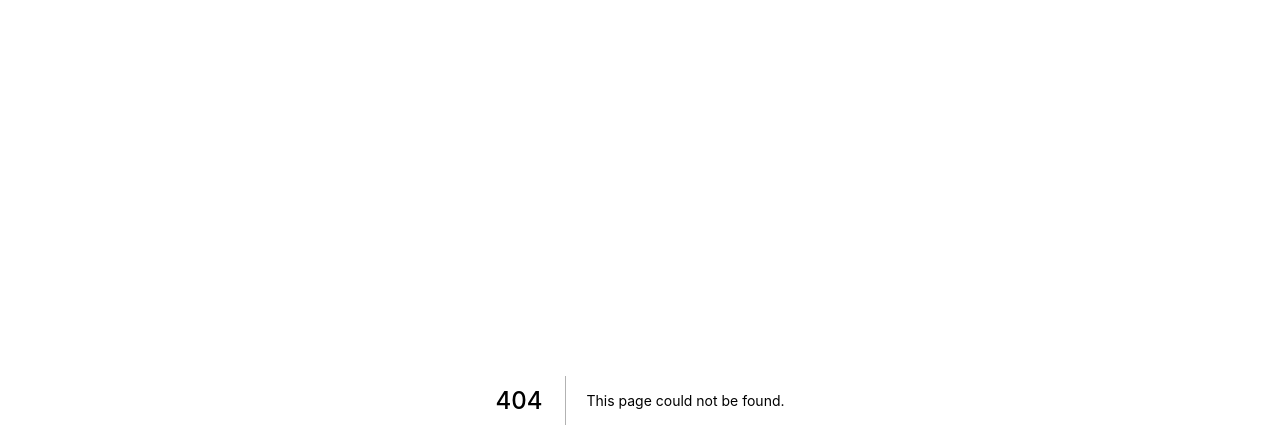
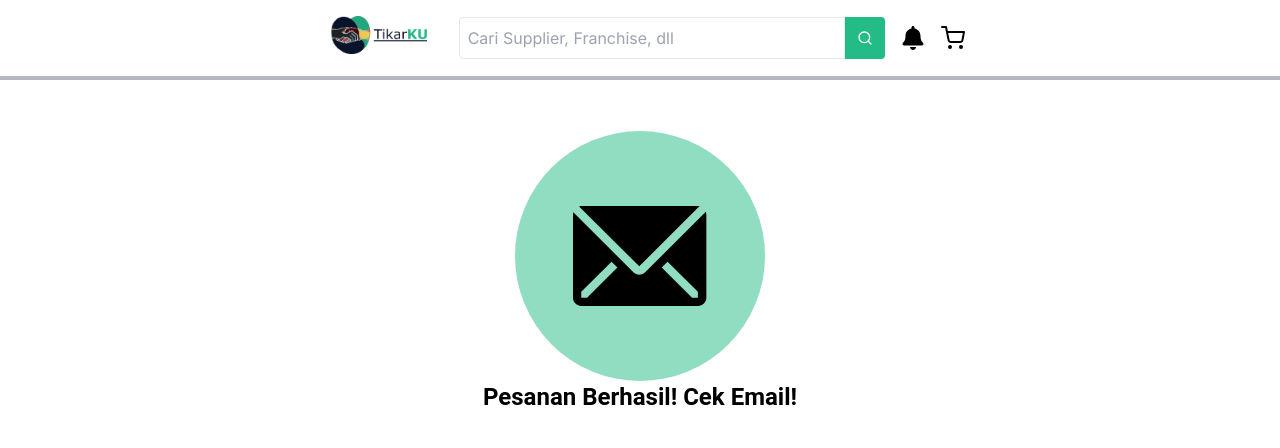
Before and after one commit to lordronz-archive/tikar-ku, a Next.js app: page /order-success in a window 1280 px wide. Before the commit this address had no page. Shown: the top 448 px of the page. Built offline with nearby package versions, Linux system fonts and the light colour scheme.

Commit message:
feat: Add order-success page

```diff
--- a/src/components/SearchResult.tsx
+++ b/src/components/SearchResult.tsx
@@ -3,11 +3,12 @@ import Card from '@mui/material/Card';
 import CardContent from '@mui/material/CardContent';
 import CardMedia from '@mui/material/CardMedia';
 import Typography from '@mui/material/Typography';
+import Link from 'next/link';
 import { useState } from 'react';
 import { BsHeart, BsHeartFill, BsStarFill } from 'react-icons/bs';
 import { MdLocationPin } from 'react-icons/md';
 
-const Item = ({ image, alt, liked, rating, slot, price }: { image: string, alt: string, liked: boolean, rating: string, slot: number, price: string }) => {
+const Item = ({ image, alt, liked, rating, slot, price, id }: { image: string, alt: string, liked: boolean, rating: string, slot: number, price: string, id: number }) => {
   const [like, setLike] = useState(liked);
 
   return (
@@ -50,7 +51,9 @@ const Item = ({ image, alt, liked, rating, slot, price }: { image: string, alt:
               : <BsHeart size={28} className='cursor-pointer'  onClick={ () => setLike(!like) }/>
             }
             <button className='bg-vgreen text-vwhite py-1 px-8 rounded-xl'>
-              Pilih
+              <Link href={`/payment/${id}`}>
+                <a>Pilih</a>
+              </Link>
             </button>
           </div>
         </CardContent>
@@ -136,7 +139,7 @@ const SearchResult = () => {
       </Typography>
       {
         items.map(({ image, alt, liked, rating, slot, price }, i) => (
-          <Item image={image} alt={alt} liked={liked} rating={rating} slot={slot} price={price} key={i} />
+          <Item image={image} alt={alt} liked={liked} rating={rating} slot={slot} price={price} id={i} key={i} />
         ))
       }
     </div>
--- /dev/null
+++ b/src/pages/order-success.tsx
@@ -0,0 +1,28 @@
+import Typography from '@mui/material/Typography';
+import Image from 'next/image';
+
+import Header from '@/components/layout/Header';
+import Seo from '@/components/Seo';
+
+import mail from '../../public/mail.svg';
+
+const OrderSuccess = () => {
+  return (
+    <div className='p-0 font-display'>
+      <Seo />
+
+      <Header />
+
+      <main className='flex justify-center items-center h-96'>
+        <div className='flex flex-col justify-center items-center'>
+          <Image src={mail} alt='mail' />
+          <Typography variant='h5' component='h1' fontWeight='bold' className='mt-2'>
+            Pesanan Berhasil! Cek Email!
+          </Typography>
+        </div>
+      </main>
+    </div>
+  );
+};
+
+export default OrderSuccess;
--- a/src/pages/payment/[id].tsx
+++ b/src/pages/payment/[id].tsx
@@ -1,5 +1,6 @@
 import Typography from '@mui/material/Typography';
 import Image from 'next/image';
+import Link from 'next/link';
 import { useRouter } from 'next/router';
 import { IoIosArrowDroprightCircle } from 'react-icons/io';
 
@@ -206,7 +207,11 @@ const ParticularItem = () => {
         </div>
         <button className='bg-vgreen text-vwhite py-1 rounded-lg w-80 mb-4'>
           <Typography component='h3'>
-            Bayar Sekarang
+            <Link href='/order-success'>
+              <a>
+                Bayar Sekarang
+              </a>
+            </Link>
           </Typography>
         </button>
       </main>
--- a/tailwind.config.js
+++ b/tailwind.config.js
@@ -11,6 +11,9 @@ module.exports = {
         'vwhite': '#fff',
         'vyellow': '#ffce31',
       },
+      fontFamily: {
+        'display': ['Inter', 'Roboto', 'sans-serif'],
+      },
       maxWidth: {
         '1/4': '25%',
         '1/2': '50%',
```
Also changed, not shown: public/mail.svg (added).
